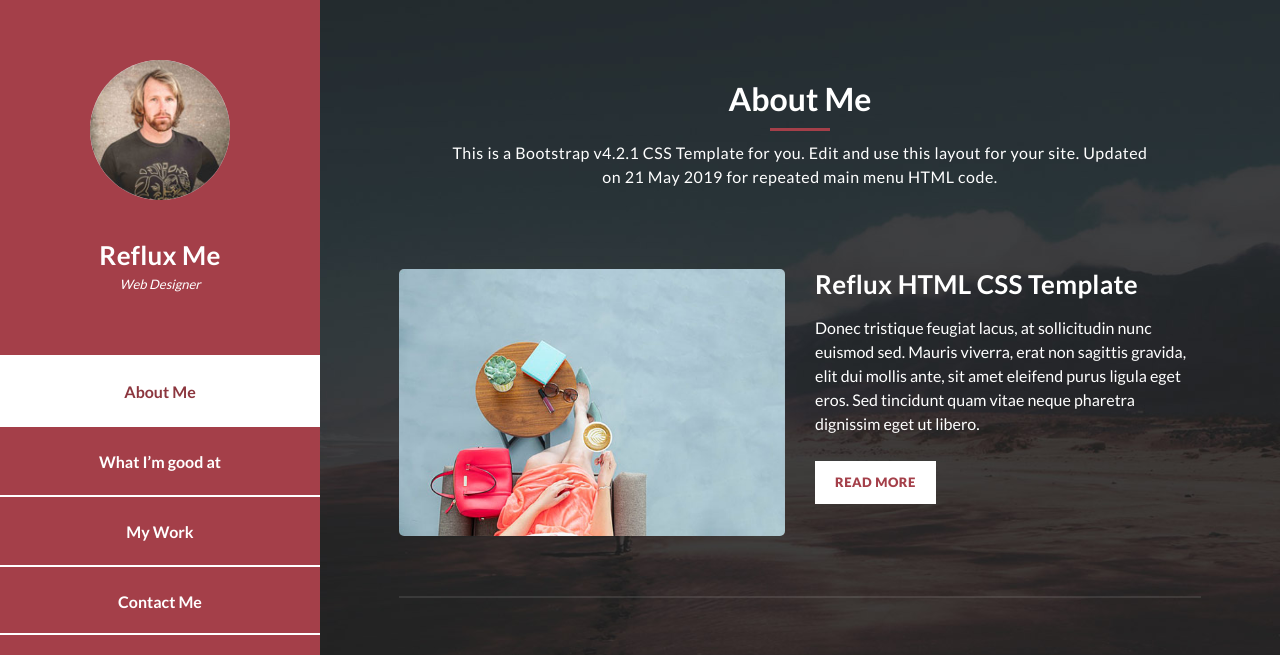
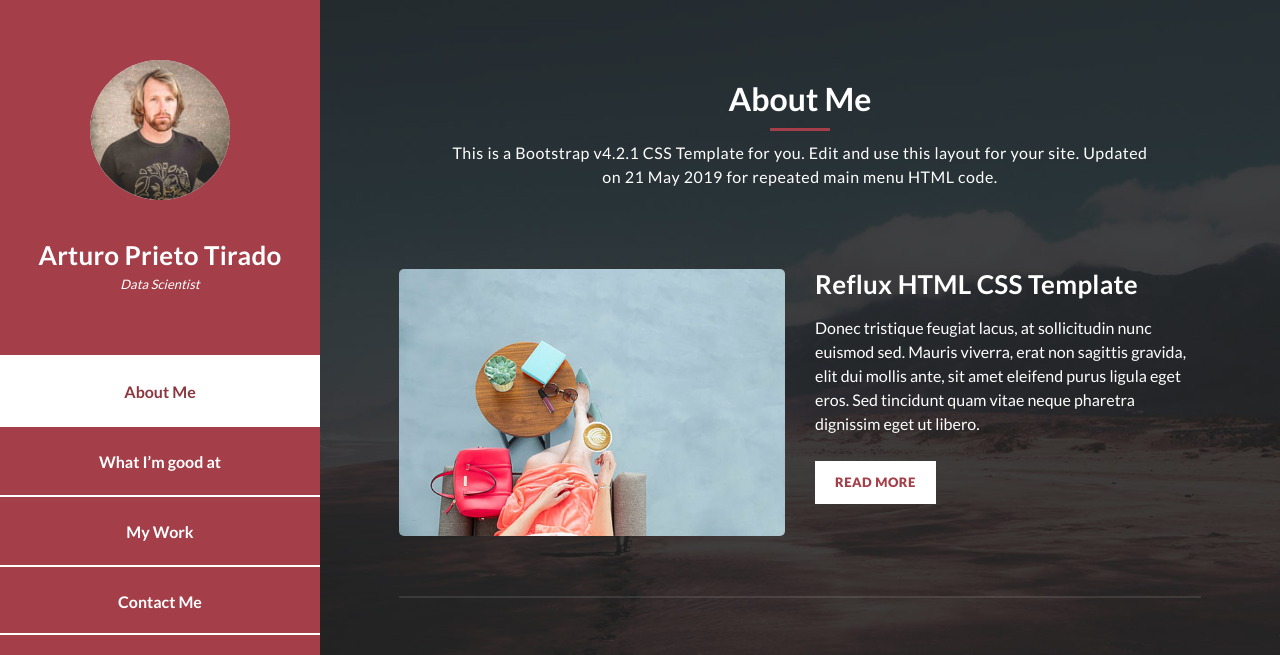
Before and after one commit to apt345/apt345.github.io, a plain HTML site: page index.html in a window 1280 px wide. Shown: the top 655 px of the page. Drawn offline with Linux system fonts and the light colour scheme.

Commit message:
Update index.html

```diff
--- a/index.html
+++ b/index.html
@@ -40,8 +40,8 @@ https://templatemo.com/tm-531-reflux
               <a href="#"><img src="assets/images/author-image.jpg" alt="" /></a>
             </div>
             <div class="author-content">
-              <h4>Reflux Me</h4>
-              <span>Web Designer</span>
+              <h4>Arturo Prieto Tirado</h4>
+              <span>Data Scientist</span>
             </div>
             <nav class="main-nav" role="navigation">
               <ul class="main-menu">
```
